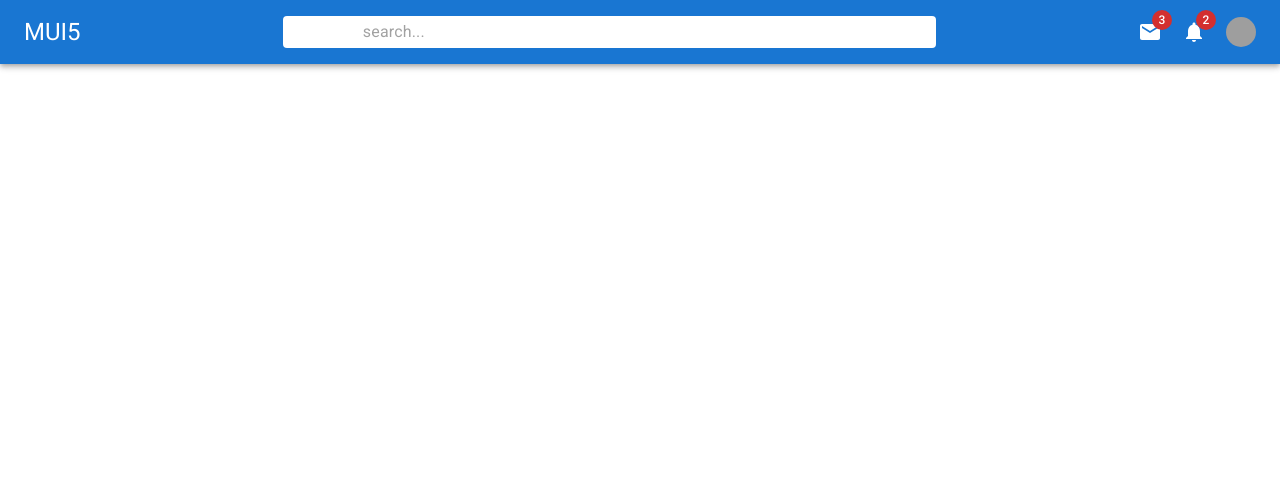
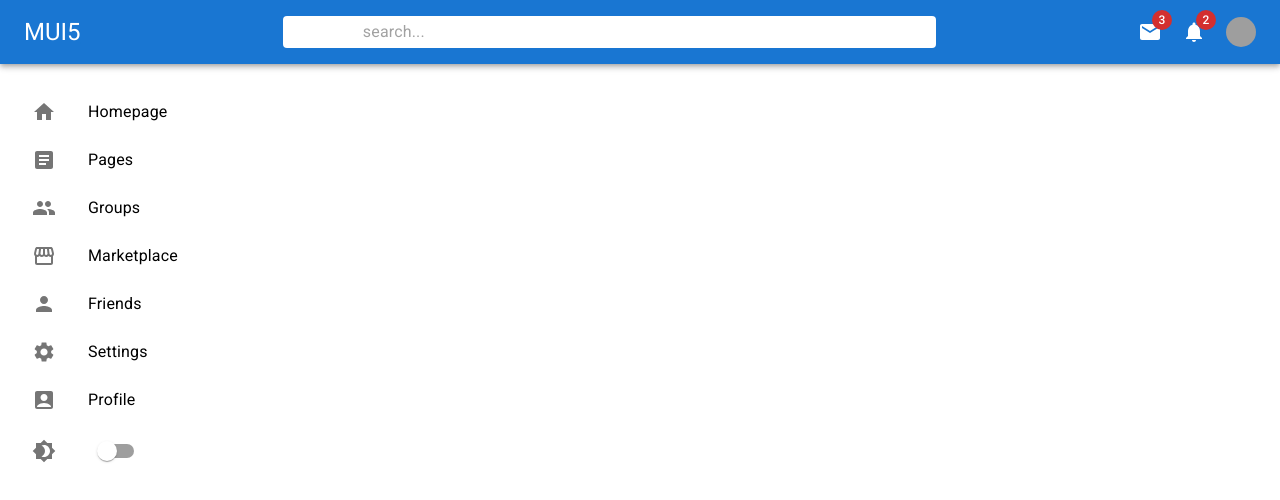
Before and after one commit to DANBOI/mui5-react-app, a React (Create React App) app: page / in a window 1280 px wide. Shown: the top 500 px of the page. Built offline with nearby package versions, Linux system fonts and the light colour scheme; grey boxes are pictures that could not be loaded.

Commit message:
created sidebar using List&ListItems components

```diff
--- a/src/App.jsx
+++ b/src/App.jsx
@@ -1,10 +1,14 @@
-import { Box } from "@mui/material";
+import { Box, Stack } from "@mui/material";
 import Navbar from "./components/Navbar";
+import Sidebar from "./components/Sidebar";
 
 const App = () => {
   return (
     <Box>
       <Navbar />
+      <Stack direction="row" spacing={2} justifyContent="space-between">
+        <Sidebar />
+      </Stack>
     </Box>
   );
 };
--- a/src/components/Navbar.jsx
+++ b/src/components/Navbar.jsx
@@ -2,6 +2,7 @@ import React, { useState } from "react";
 import {
   styled,
   Box,
+  Link,
   AppBar,
   Toolbar,
   InputBase,
@@ -11,14 +12,10 @@ import {
   Menu,
   MenuItem,
 } from "@mui/material";
-// import {
-//   MailIcon,
-//   NotificationsIcon,
-//   AutoAwesomeIcon,
-// } from "@mui/icons-material";
-import MailIcon from "@mui/icons-material/Mail";
-import NotificationsIcon from "@mui/icons-material/Notifications";
-import AutoAwesomeIcon from "@mui/icons-material/AutoAwesome";
+import { Mail, Notifications, AutoAwesome } from "@mui/icons-material";
+// import MailIcon from "@mui/icons-material/Mail";
+// import NotificationsIcon from "@mui/icons-material/Notifications";
+// import AutoAwesomeIcon from "@mui/icons-material/AutoAwesome";
 
 const StyledToolbar = styled(Toolbar)({
   display: "flex",
@@ -58,19 +55,26 @@ const Navbar = () => {
   return (
     <AppBar position="sticky">
       <StyledToolbar>
-        <Typography variant="h5" sx={{ display: { xs: "none", sm: "block" } }}>
-          MUI5
-        </Typography>
-        <AutoAwesomeIcon sx={{ display: { xs: "block", sm: "none" } }} />
+        <Link href="/">
+          <Typography
+            variant="h5"
+            sx={{ display: { xs: "none", sm: "block" }, color: "white" }}
+          >
+            MUI5
+          </Typography>
+          <AutoAwesome
+            sx={{ display: { xs: "block", sm: "none" }, color: "white" }}
+          />
+        </Link>
         <SearchBar>
           <InputBase placeholder="search..." />
         </SearchBar>
         <ExpandedIcons>
           <Badge badgeContent={3} color="error">
-            <MailIcon />
+            <Mail />
           </Badge>
           <Badge badgeContent={2} color="error">
-            <NotificationsIcon />
+            <Notifications />
           </Badge>
           <Avatar
             sx={{ width: 30, height: 30, cursor: "pointer" }}
--- /dev/null
+++ b/src/components/Sidebar.jsx
@@ -0,0 +1,98 @@
+import React from "react";
+import {
+  Box,
+  List,
+  ListItem,
+  ListItemButton,
+  ListItemIcon,
+  ListItemText,
+  Switch,
+} from "@mui/material";
+
+import {
+  Home,
+  Article,
+  Group,
+  Storefront,
+  Person,
+  Settings,
+  AccountBox,
+  Brightness4,
+} from "@mui/icons-material";
+
+const Sidebar = () => {
+  return (
+    <Box flex={1} p={2} sx={{ display: { xs: "none", sm: "block" } }}>
+      <Box position="fixed">
+        <List>
+          <ListItem disablePadding>
+            <ListItemButton component="a" href="#">
+              <ListItemIcon>
+                <Home />
+              </ListItemIcon>
+              <ListItemText primary="Homepage" />
+            </ListItemButton>
+          </ListItem>
+          <ListItem disablePadding>
+            <ListItemButton component="a" href="#">
+              <ListItemIcon>
+                <Article />
+              </ListItemIcon>
+              <ListItemText primary="Pages" />
+            </ListItemButton>
+          </ListItem>
+          <ListItem disablePadding>
+            <ListItemButton component="a" href="#">
+              <ListItemIcon>
+                <Group />
+              </ListItemIcon>
+              <ListItemText primary="Groups" />
+            </ListItemButton>
+          </ListItem>
+          <ListItem disablePadding>
+            <ListItemButton component="a" href="#">
+              <ListItemIcon>
+                <Storefront />
+              </ListItemIcon>
+              <ListItemText primary="Marketplace" />
+            </ListItemButton>
+          </ListItem>
+          <ListItem disablePadding>
+            <ListItemButton component="a" href="#">
+              <ListItemIcon>
+                <Person />
+              </ListItemIcon>
+              <ListItemText primary="Friends" />
+            </ListItemButton>
+          </ListItem>
+          <ListItem disablePadding>
+            <ListItemButton component="a" href="#">
+              <ListItemIcon>
+                <Settings />
+              </ListItemIcon>
+              <ListItemText primary="Settings" />
+            </ListItemButton>
+          </ListItem>
+          <ListItem disablePadding>
+            <ListItemButton component="a" href="#">
+              <ListItemIcon>
+                <AccountBox />
+              </ListItemIcon>
+              <ListItemText primary="Profile" />
+            </ListItemButton>
+          </ListItem>
+          <ListItem disablePadding>
+            <ListItemButton component="a" href="#">
+              <ListItemIcon>
+                <Brightness4 />
+              </ListItemIcon>
+              <Switch />
+            </ListItemButton>
+          </ListItem>
+        </List>
+      </Box>
+    </Box>
+  );
+};
+
+export default Sidebar;
```
